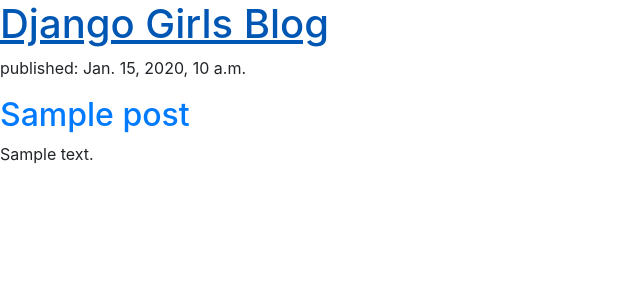
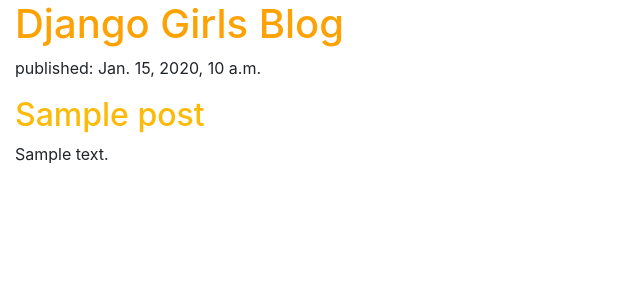
Before and after one commit to tom-foster/djangogirls-wls, a Django app: template blog/templates/blog/post_list.html in a window 1280 px wide. Shown: the top 300 px of the page, without its empty margins (0-640 px from the left). Run offline with Django 3.2, Linux system fonts and the light colour scheme; the template is opened without the code that fills it: values that come from a table or form of the project are taken from there, others are empty; tables that the repository leaves empty hold one stand-in row (values such as "Sample post"); some libraries are stand-ins or nearby versions.

Commit message:
added the static blog css

```diff
--- /dev/null
+++ b/blog/static/css/blog.css
@@ -0,0 +1,11 @@
+h1 a {
+    color: #fca205;
+}
+
+h2 a {
+    color: #fcba09;
+}
+
+body {
+    padding-left: 15px;
+}
--- a/blog/templates/blog/post_list.html
+++ b/blog/templates/blog/post_list.html
@@ -1,3 +1,4 @@
+{% load staticfiles %}
 <!DOCTYPE html>
 <html lang="en">
 <head>
@@ -6,6 +7,7 @@
     <meta http-equiv="X-UA-Compatible" content="ie=edge">
     <title>Django Girls blog</title>
     <link rel="stylesheet" href="https://maxcdn.bootstrapcdn.com/bootstrap/4.0.0/css/bootstrap.min.css" integrity="sha384-Gn5384xqQ1aoWXA+058RXPxPg6fy4IWvTNh0E263XmFcJlSAwiGgFAW/dAiS6JXm" crossorigin="anonymous">
+    <link rel="stylesheet" href="{% static 'css/blog.css' %}">
 </head>
 <body>
     <div>
```
